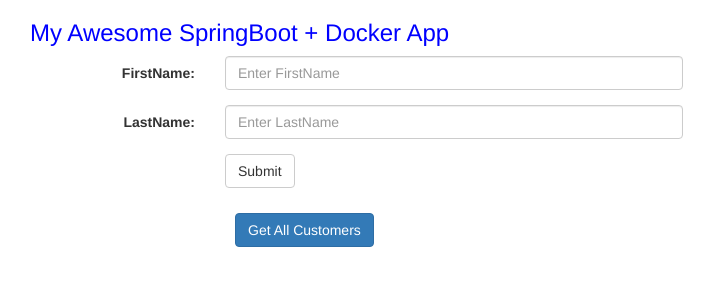
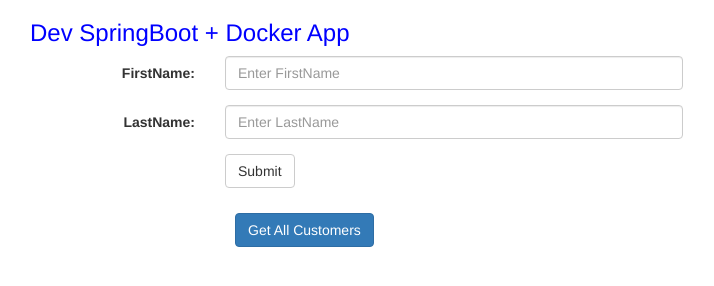
Before and after one commit to akannan1087/springboot-app, a plain HTML site: page src/main/resources/templates/index.html in a window 1280 px wide. Shown: the whole page, without its empty margins (40-754 px from the left). Drawn offline with nearby package versions, Linux system fonts and the light colour scheme.

Commit message:
Update index.html

```diff
--- a/src/main/resources/templates/index.html
+++ b/src/main/resources/templates/index.html
@@ -13,7 +13,7 @@
 
 <div class="container" ng-app="app">
 
-    <h3 style="color:blue"> My Awesome SpringBoot + Docker App </h3>
+    <h3 style="color:blue">Dev SpringBoot + Docker App </h3>
 
     <div ng-controller="postcontroller">
         <form class="form-horizontal" name="customerForm" ng-submit="submitForm()">
```
